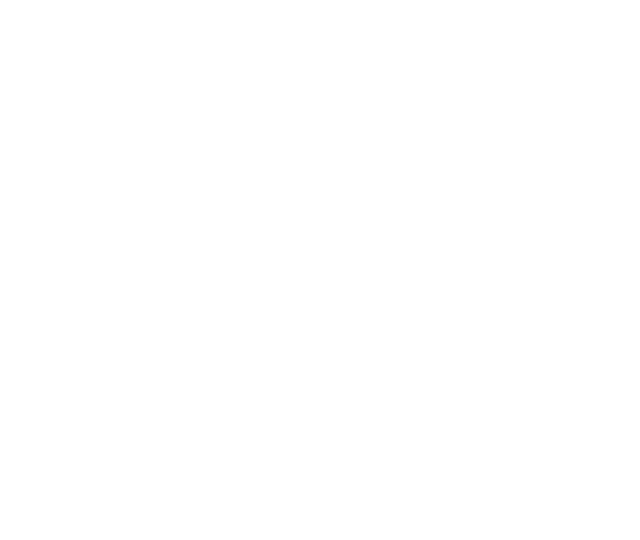
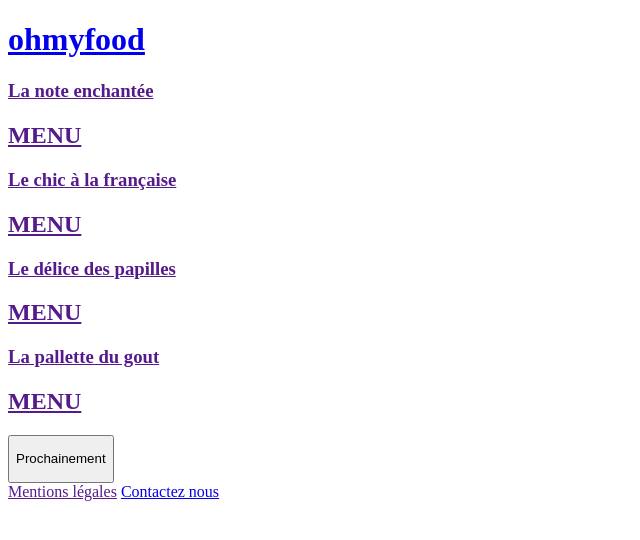
Before and after one commit to MaDaMeDev/P3-OC, a plain HTML site: page index.html in a window 1280 px wide. Shown: the whole page, without its empty margins (0-640 px from the left). Drawn offline with Linux system fonts and the light colour scheme.

Commit message:
création des diférentes sections header main footer

```diff
--- a/index.html
+++ b/index.html
@@ -10,5 +10,59 @@
 </head>
 <body>
 
+    <header>
+        <h1 class="logo">
+            <a href="./index.html">ohmyfood</a>
+        </h1>
+    </header>
+
+    <main>
+        <section class="menus">
+
+            <div class="menus__cards">
+                <a href="" class="menus__cards--note">
+                    <h3>La note enchantée</h3>
+                    <h2>MENU</h2>
+                </a>
+            </div>
+
+            <div class="menus__cards">
+                <a href="" class="menus__cards__chic">
+                    <h3>Le chic à la française</h3>
+                    <h2>MENU</h2>
+                </a>
+            </div>
+
+            <div class="menus__cards">
+                <a href="" class="menus__cards__delice">
+                    <h3>Le délice des papilles</h3>
+                    <h2>MENU</h2>
+                </a>
+            </div>
+
+            <div class="menus__cards">
+                <a href="" class="menus__cards__palette">
+                    <h3>La pallette du gout</h3>
+                    <h2>MENU</h2>
+                </a>
+            </div>
+
+        </section>
+
+        <button class="btn">
+           <p class="btn__next">Prochainement</p>
+        </button>
+
+    </main>
+
+    <footer>
+        <nav class="footer__list">
+            <a href="">Mentions légales</a>
+            <a href="mailto:contact@ohmyfood.com" target="_blank">Contactez nous</a>
+        </nav>
+    </footer>
+
+
+
 </body>
 </html>
```
